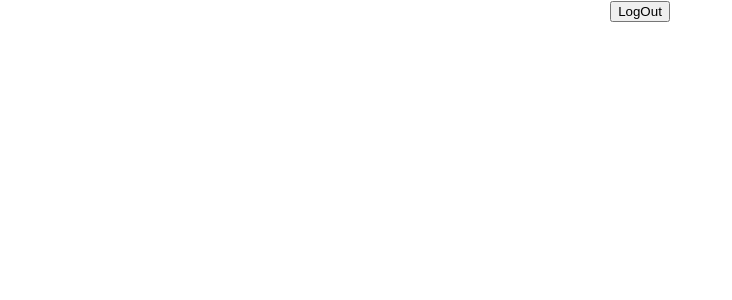
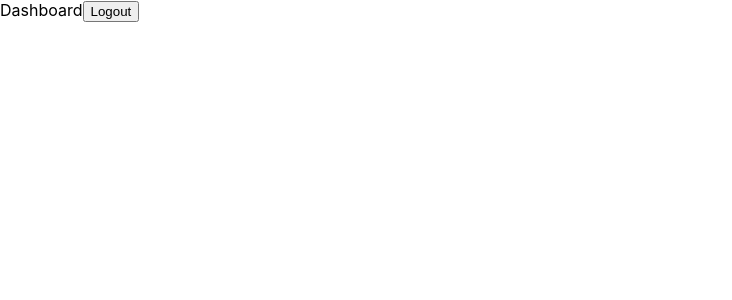
Before and after one commit to AdamVignesh/FrontEnd-TaskMaster, a React (Create React App) app: page /Dashboard in a window 1280 px wide. Shown: the top 300 px of the page, without its empty margins (0-732 px from the left). Built offline with nearby package versions, Linux system fonts and the light colour scheme.

Commit message:
[ADD] Routes configured

```diff
--- a/package.json
+++ b/package.json
@@ -9,6 +9,7 @@
     "axios": "^1.4.0",
     "react": "^18.2.0",
     "react-dom": "^18.2.0",
+    "react-router-dom": "^6.13.0",
     "react-scripts": "5.0.1",
     "web-vitals": "^2.1.4"
   },
--- a/src/App.js
+++ b/src/App.js
@@ -3,20 +3,18 @@ import './App.css';
 import RegistrationComponent from './Components/RegistrationComponent/RegistrationComponent';
 import LoginComponent from './Components/LoginComponent/LoginComponent';
 import { useState } from 'react';
+import { Navigate, useNavigate } from 'react-router-dom';
+
 
 
 function App() {
+
   const [token,setToken] = useState(localStorage.getItem('accessToken'));
-
-  const handleLogOut =()=>{
-    localStorage.setItem('accessToken','');
-    setToken(localStorage.getItem('accessToken'));
-  }
 
   return (
     <div className="App">
-      {token==''? <LoginComponent/> : <button onClick={()=>handleLogOut()}>LogOut</button> }
-      {token}
+      console.log(token);
+      {token==''?  <Navigate to="/Login"/> : <Navigate to="/Dashboard"/> }
       {/* <RegistrationComponent/> */}
     </div>
   );
--- /dev/null
+++ b/src/Components/DashboardComponent/Dashboard.js
@@ -0,0 +1,22 @@
+import React, { useState } from 'react'
+import { useNavigate } from 'react-router-dom';
+
+function Dashboard() {
+
+    const navigate = useNavigate();
+    const [token,setToken] = useState(localStorage.getItem('accessToken'));
+    const handleLogOut =()=>{
+        localStorage.setItem('accessToken','');
+        setToken(localStorage.getItem('accessToken'));
+        navigate("/Login");
+      }
+
+  return (
+    <div>
+        Dashboard
+        <button onClick={()=>handleLogOut()}>Logout</button>
+    </div>
+  )
+}
+
+export default Dashboard
--- a/src/Components/LoginComponent/LoginComponent.js
+++ b/src/Components/LoginComponent/LoginComponent.js
@@ -1,8 +1,12 @@
 import axios from 'axios';
 import React, { useState } from 'react'
+import { Navigate, useNavigate } from 'react-router-dom';
+import Dashboard from '../DashboardComponent/Dashboard';
 
 
 function LoginComponent() {
+
+    const navigate = useNavigate();
     const [email,setEmail] = useState('');
     const [password,setPassword] = useState('');
 
@@ -25,13 +29,20 @@ function LoginComponent() {
         if(token=='')
         {
             axios.post(url,data).then((result)=>{
-                alert(result.data);
+                // alert(result.data);
                 localStorage.setItem('accessToken', result.data);
+                console.log(localStorage.getItem('accessToken'));
+                navigate("/Dashboard");
                 //redirect to home here
             }).catch((error)=>{
                 alert(error);
             })
         }
+    }
+
+    const handleRegister =()=>
+    {
+        navigate("/Register");
     }
 
   return (
@@ -41,6 +52,7 @@ function LoginComponent() {
         <label>Password</label>
         <input type='password' id='password' placeholder='Enter password'onChange={(e)=>handlePasswordChange(e.target.value)}/>
         <button onClick={()=>handleLogin()}>Login</button>
+        <button onClick={()=>handleRegister()}>New User? Register</button>
     </div>
   )
 }
--- a/src/Components/RegistrationComponent/RegistrationComponent.js
+++ b/src/Components/RegistrationComponent/RegistrationComponent.js
@@ -1,8 +1,10 @@
 import React, { useState } from 'react'
 import axios from 'axios';
+import { Navigate, useNavigate } from 'react-router-dom';
 
 function RegistrationComponent() {
 
+    const navigate = useNavigate();
     const [name,setName] = useState('');
     const [email,setEmail] = useState('');
     const [role,setRole] = useState('');
@@ -32,12 +34,17 @@ function RegistrationComponent() {
         const url = 'https://localhost:7003/api/controller/register';
 
         axios.post(url,data).then((result)=>{
-            alert(result.data);
+            // alert(result.data);
+            navigate("/Login");
+            //call a method to navigate
         }).catch((error)=>{
             alert(error);
         })
     }
 
+    const handleLogin =()=>{
+        navigate("/Login");
+    }
   return (
     <div>
         <label>Name</label>
@@ -49,6 +56,8 @@ function RegistrationComponent() {
         <label>Password</label>
         <input type='password' id='password' placeholder='Enter password'onChange={(e)=>handlePasswordChange(e.target.value)}/>
         <button onClick={()=>handleRegister()}>Register</button>
+        <button onClick={()=>handleLogin()}>Already a user? Login</button>
+
         {/* <h1>{name}</h1> */}
     </div>
   )
--- a/src/index.js
+++ b/src/index.js
@@ -3,15 +3,37 @@ import ReactDOM from 'react-dom/client';
 import './index.css';
 import App from './App';
 import reportWebVitals from './reportWebVitals';
+import LoginComponent from './Components/LoginComponent/LoginComponent';
+import RegistrationComponent from './Components/RegistrationComponent/RegistrationComponent';
+import { RouterProvider, createBrowserRouter } from 'react-router-dom';
+import Dashboard from './Components/DashboardComponent/Dashboard';
+
+
+const router = createBrowserRouter([
+  {
+    path: "/",
+    element: <App/>
+  },
+  {
+    path: "/Login",
+    element: <LoginComponent/>,
+  },
+  {
+    path: "/Register",
+    element: <RegistrationComponent/>,
+  },
+  {
+    path: "/Dashboard",
+    element: <Dashboard/>,
+  },
+]);
 
 const root = ReactDOM.createRoot(document.getElementById('root'));
 root.render(
   <React.StrictMode>
-    <App />
+    <RouterProvider router={router} />
   </React.StrictMode>
 );
 
-// If you want to start measuring performance in your app, pass a function
-// to log results (for example: reportWebVitals(console.log))
-// or send to an analytics endpoint. Learn more: https://bit.ly/CRA-vitals
+
 reportWebVitals();
```
Also changed, not shown: 1 other file (tests, documents, lock files or other folders).
